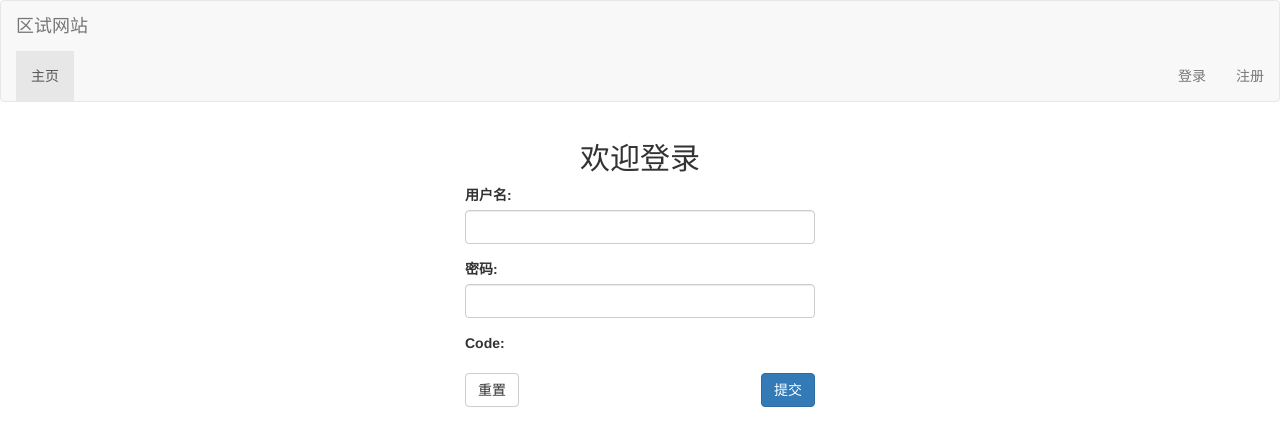
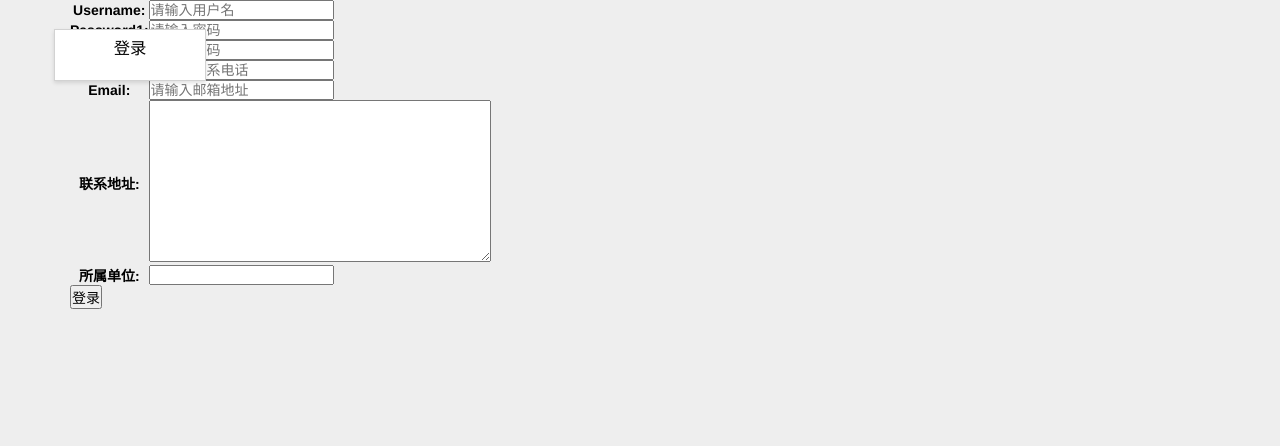
Before and after one commit to wjsbean/lines_test, a Django app: template templates/login.html in a window 1280 px wide. Shown: the top 446 px of the page. Run offline with Django 3.2, Linux system fonts and the light colour scheme; the template is opened without the code that fills it: values that come from a table or form of the project are taken from there, others are empty; parts of the project's set-up code (start-up, migrations or seed data) failed here and were passed over; some libraries are stand-ins or nearby versions.

Commit message:
181117 1st commit login

```diff
--- a/lines_test/settings.py
+++ b/lines_test/settings.py
@@ -118,13 +118,10 @@ USE_I18N = True
 
 USE_L10N = True
 
-USE_TZ = False
+USE_TZ = True
 
 
 # Static files (CSS, JavaScript, Images)
 # https://docs.djangoproject.com/en/2.1/howto/static-files/
 
 STATIC_URL = '/static/'
-STATICFILES_DIRS = [
-    os.path.join(BASE_DIR, "static")
-]
--- /dev/null
+++ b/summary/forms.py
@@ -0,0 +1,74 @@
+from django import forms
+from .models import User
+from captcha.fields import CaptchaField
+
+class Register(forms.Form):
+    '''
+        用户注册
+    '''
+    username = forms.CharField(widget=forms.TextInput(attrs={"class": "form-control",
+                                                             "placeholder": "请输入用户名",
+                                                             "value": "",
+                                                             "required": "required",}),
+                               max_length=50, error_messages={"required": "用户名不能为空",})
+    password1 = forms.CharField(widget=forms.PasswordInput(attrs={"class": "form-control",
+                                                                 "placeholder": "请输入密码",
+                                                                 "value": "",
+                                                                 "required": "required",}),
+                               min_length=6, max_length=50,
+                               error_messages={"required": "密码不能为空",})
+    password2 = forms.CharField(widget=forms.PasswordInput(attrs={"class": "form-control",
+                                                                  "placeholder": "请输入密码",
+                                                                  "value": "",
+                                                                  "required": "required", }),
+                                min_length=6, max_length=50,
+                                error_messages={"required": "密码不能为空", })
+    phone = forms.CharField(widget=forms.TextInput(attrs={"class": "form-control",
+                                                          "placeholder": "请输入联系电话",
+                                                          "value": "",
+                                                          "required": "required",}),
+                            min_length=11, max_length=15,
+                            error_messages={"required": "密码不能为空",})
+    email = forms.EmailField(widget=forms.TextInput(attrs={"class": "form-control",
+                                                           "placeholder": "请输入邮箱地址",
+                                                           "value": "",
+                                                           "required": "required",}),
+                             max_length=50, error_messages={"required": "联系邮箱不能为空",})
+    address = forms.CharField(label="联系地址", widget=forms.Textarea, required=True)
+    organization = forms.CharField(label="所属单位", max_length=100, required=True)
+    captcha = CaptchaField()
+
+    def clean(self):
+        #验证验证码
+        try:
+            captcha_x = self.cleaned_data['captcha']
+        except Exception as e:
+            print('except: ' + str(e))
+            raise forms.ValidationError("验证码输入不正确，请重新输入")
+
+        #验证用户名
+        try:
+            username = self.cleaned_data['username']
+        except Exception as e:
+            print('except: ' + str(e))
+            raise forms.ValidationError("请输入合理的注册账号")
+
+        try:
+            email = self.cleaned_data['email']
+        except Exception as e:
+            print('except: ' + str(e))
+            raise forms.ValidationError('请输入正确的邮箱格式')
+
+        #登录验证
+        is_username_exist = User.objects.filter(username=username).exists()
+        is_email_exist = User.objects.filter(email=email).exists()
+        if is_username_exist or is_email_exist:
+            raise forms.ValidationError("对不起，您输入的账号已被注册")
+
+        try:
+            password = self.cleaned_data['password']
+        except Exception as e:
+            print('except: ' + str(e))
+            raise forms.ValidationError("请输入至少8位密码")
+
+        return self.cleaned_data
--- a/summary/views.py
+++ b/summary/views.py
@@ -1,120 +1,99 @@
-from django.shortcuts import render, redirect
+from django.shortcuts import render, render_to_response, redirect
+from django.http import HttpResponse, HttpResponseRedirect
+from django.template import RequestContext
+from django.template.loader import get_template
 from django import forms
+from django.contrib import messages
+from captcha.fields import CaptchaField
 from .models import User
-from captcha.fields import CaptchaField
-from django.utils import timezone
-import hashlib
+from .forms import Register
 
 
-class UserForm(forms.Form):
-    username = forms.CharField(label="用户名称", max_length=50, required=True)
-    password1 = forms.CharField(label="用户密码", widget=forms.PasswordInput(), required=True)
-    password2 = forms.CharField(label="确认密码", widget=forms.PasswordInput(), required=True)
-    phone = forms.CharField(label="联系电话", max_length=20, required=True)
-    email = forms.EmailField(label="联系邮件", max_length=50, required=True)
-    address = forms.CharField(label="联系地址", widget=forms.Textarea, required=True)
-    organization = forms.CharField(label="所属单位", max_length=100, required=True)
-    code = CaptchaField(label="验证码", error_messages={"invalid": "验证码错误"})
+# Create your views here.
+
 
 
 class LoginForm(forms.Form):
-    username = forms.CharField(label="用户名", max_length=50,
-                               widget=forms.TextInput(attrs={'class': 'form-control'}))
-    password = forms.CharField(label="密码", max_length=50,
-                               widget=forms.PasswordInput(attrs={'class': 'form-control'}))
+    username = forms.CharField(label="姓名", max_length=20)
+    password = forms.CharField(label="密码", widget=forms.PasswordInput())
     code = CaptchaField(label="验证码", error_messages={"invalid": "验证码错误"})
 
+# Register
+def regist(request):
+   if request.session.get('is_login', None):
+       return redirect("/index/")
+   if request.method == "POST":
+       register_form = Register(request.POST)
+       message = "请检查填写的内容！"
+       if register_form.is_valid():
+           username = register_form.cleaned_data['username']
+           password1 = register_form.cleaned_data['password1']
+           password2 = register_form.cleaned_data['password2']
+           phone = register_form.cleaned_data['phone']
+           email = register_form.cleaned_data['email']
+           address = register_form.cleaned_data['address']
+           organization = register_form.cleaned_data['organization']
 
-def regist(request):
-    # Register View
-    if request.session.get('is_login', None):
-        return redirect("/index/")
+           if password1 == password2:
+               message = "两次输入的密码不同"
+               return render(request, 'regist.html', locals())
+           else:
+               ssuser = User.objects.filter(username=username)
+               if ssuser:
+                   message = "用户名已经存在，请重新选择用户"
+                   return render(request, 'regist.html', locals())
+               seuser = User.objects.filter(email=email)
+               if seuser:
+                   message = "邮箱地址已经被注册，请使用其他邮箱注册！"
+                   return render(request, 'regist.html', locals())
+               new_user = User.objects.create()
+               new_user.username = username
+               new_user.password = password1
+               new_user.phone = phone
+               new_user.email = email
+               new_user.address = address
+               new_user.organization = organization
 
-    if request.method == "POST":
-        register_form = UserForm(request.POST)
-        message = "请检查填写的内容！"
-        if register_form.is_valid():
-            username = register_form.cleaned_data['username']
-            password1 = register_form.cleaned_data['password1']
-            password2 = register_form.cleaned_data['password2']
-            phone = register_form.cleaned_data['phone']
-            email = register_form.cleaned_data['email']
-            address = register_form.cleaned_data['address']
-            organization = register_form.cleaned_data['organization']
-            print(password1)
-            print(phone)
-            print(email)
-            if password1 != password2:
-                message = "两次输入的密码不同！"
-                return render(request, 'regist.html', locals())
-            else:
-                same_name_user = User.objects.filter(username=username)
-                if same_name_user:
-                    message = '用户已经存在，请重新选择用户名！'
-                    return render(request, 'regist.html', locals())
-                same_email_user = User.objects.filter(email=email)
-                if same_email_user:
-                    message = '该邮箱地址已被注册，请使用别的邮箱！'
-                    return render(request, 'regist.html', locals())
+               new_user.save()
+               return redirect('/login/')
 
-                new_user = User.objects.create()
-                new_user.username = username
-                new_password = hash_code(password1)
-                new_email = email
-                new_phone = phone
-                new_address = address
-                new_organization = organization
 
-                new_user.save()
-
-                return redirect('/login/')
-
-    register_form = UserForm()
-    return render(request, 'regist.html', locals())
+    register_form = Register()
+   return render(request, 'login.html', locals())
 
 
 def login(request):
-    if request.session.get('is_login', None):
-        return redirect('/index/')
+    if request.method == 'POST':
+        login_form = LoginForm(request.POST)
+        if login_form.is_valid():
+            login_name = request.POST['username'].strip()
+            login_password = request.POST['password']
+            try:
+                user = User.objects.get(username=login_name)
+                if user.password == login_password:
+                    request.session['username'] = user.username
+                    request.session['password'] = user.password
+                    messages.add_message(request, messages.SUCCESS, '登陆成功')
+                    return redirect('/')
+                else:
+                    messages.add_message(request, messages.WARNING, '密码错误，请检查后再试一次')
+            except:
+                messages.add_message(request, messages.WARNING, '找不到用户')
+        else:
+            messages.add_message(request, messages.INFO, '请检查输入的字段内容')
+    else:
+        login_form = LoginForm()
 
-    if request.method == "POST":
-        login_form = LoginForm(request.POST)
-        message = "所有字段都必须填写！"
-        if login_form.is_valid():
-            username = login_form.cleaned_data['username']
-            password = login_form.cleaned_data['password']
-            try:
-                user = User.objects.get(name=username)
-                if user.password == hash_code(password):
-                    request.session['is_login'] = True
-                    request.session['user_id'] = user.id
-                    request.session['user_name'] = user.username
-                    return redirect('/index/')
-                else:
-                    message = "密码不正确！"
-            except:
-                message = "用户名不存在"
-        return render(request, 'login.html', locals())
-
-    login_form = LoginForm()
     return render(request, 'login.html', locals())
 
 
-def index(request):
-    pass
-    return render(request, 'index.html')
-
+def index(request, pid=None, del_pass=None):
+    if 'username' in request.session:
+        username = request.session['username']
+        password = request.session['password']
+    template = get_template('index.html')
+    html = template.render(locals())
+    return HttpResponse(html)
 
 def logout(request):
-    if not request.session.get('is_login', None):
-        return redirect("/index")
-
-    request.session.flush()
-    return redirect("/index/")
-
-
-def hash_code(s, salt="mysite"):
-    h = hashlib.sha256()
-    s += salt
-    h.update(s.encode())
-    return h.hexdigest()
+    pass
--- a/templates/login.html
+++ b/templates/login.html
@@ -1,50 +1,68 @@
-{% extends 'base.html' %}
-{% load staticfiles %}
-{% block title %}登录{% endblock %}
-{% block css %}
-    <link rel="stylesheet" href="{% static 'css/login.css' %}" />
-{% endblock %}
+<!DOCTYPE html>
 
-{% block content %}
-    <div class="container">
-        <div class="col-md-4 col-md-offset-4">
-            <form class="form-login" action="." method="post">
-                {% if message %}
-                    <div class="alert alert-warning">{{ message }}</div>
-                {% endif %}
+<html>
+    <head>
+        <meta charset="utf-8">
+        <meta http-equiv="X-UA-Compatible" content="IE=edge">
+        <meta name="viewport" content="width=device-width, initial-scale=1, maximum-scale=1, user-scalable=no">
+        <title>登录</title>
+        <link rel="stylesheet" href="/static/layui/css/layui.css" media="all">
+        <link rel="stylesheet" href="/static/css/login.css" />
+    </head>
 
-                {% csrf_token %}
-                <h2 class="text-center">欢迎登录</h2>
+    <body class="beg-login-bg">
+       <div class="layui-container">
+           {% for message in messages %}
+               <div class="alert alert-{{ message.tags }}">{{ message }}</div>
+           {% endfor %}
+        <div class="layui-row">
+            <div class="layui-col-md-offset12">
+                <div class="layui-table-tool-panel">
+                    <div class="panel-heading" align=center>
+                        <h3>登录</h3>
+                    </div>
+                </div>
+            </div>
+        </div>
+        <form action="." method="POST">
+            {% csrf_token %}
+            <table>
+                {{ login_form.as_table }}
+            </table>
+            <input type="submit" value="登录"><br/>
+        </form>
+       <script>
+           $(function () {
+               $('.captcha').css({
+                   'cursor': 'pointer'
+               })
+               $('.captcha').click(function () {
+                   console.log('click');
+                   $.getJSON("/captcha/refresh/",
+                           function (result) {
+                               $('.captcha').attr('src', result['image_url']);
+                               $('#id_captcha_0').val(result['key'])
+                           });
+               });
 
-                <div class="form-group">
-                    {{ login_form.username.label_tag }}
-                    {{ login_form.username }}
-                </div>
+               $('#id_captcha_1').blur(function () {
+                   json_data={
+                       'response':$('#id_captcha_1').val(),
+                       'hashkey':$('id_captcha_0').val()
+                   }
+                   $.getJSON('/ajax_val', json_data, function (data) {
+                       $('#captcha_status').remove();
+                       if(data['status']){
+                           $('#id_captcha_1').after('<span id="captcha_status" style="color:blue">*验证码正确</span>')
+                       }else{
+                           $('#id_captcha_1').after('<span id="captcha_status" style="color:red">*验证码错误</span>')
+                       }
 
-                <div class="form-group">
-                    {{ login_form.password.label_tag }}
-                    {{ login_form.password }}
-                </div>
-
-                <div class="form-group">
-                    {{ login_form.code.errors }}
-                    {{ login_form.code.label_tag }}
-                    {{ login_form.code }}
-                </div>
-
-                <button type="reset" class="btn btn-default pull-left">重置</button>
-                <button type="submit" class="btn btn-primary pull-right">提交</button>
-            </form>
-        </div>
-    </div>
-{% endblock %}
-<script>
-    $('img.captcha').click(function () {
-        $.getJSON('/captcha/refresh/', function (json) {
-            console.log(json);
-            $("img.captcha").attr("src", json.image_url);
-            $("#id_captcha_0").val(json.key);
-        });
-        return false
-    });
-</script>
+                   });
+               });
+           })
+       </script>
+           <script src="./jquery.js"></script>
+       </div>
+    </body>
+</html>
```
